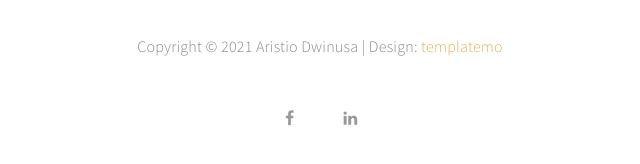
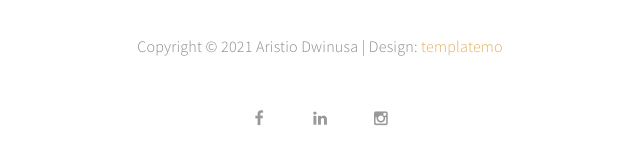
Before and after one commit to ar1stio/ar1stio.github.io, a plain HTML site: page index.html in a window 1280 px wide. Shown: the part 5813-5977 px from the top of the page, 320-960 px from the left. Drawn offline with Linux system fonts and the light colour scheme.

Commit message:
Update index.html
link sosmed

```diff
--- a/index.html
+++ b/index.html
@@ -990,11 +990,12 @@ http://www.templatemo.com/tm-498-stimulus
                     | Design: <a href="http://www.google.com/+templatemo" target="_parent">templatemo</a></p>
                     </div>
 				<ul class="wow fadeInUp social-icon" data-wow-delay="2s">
-                         <li><a href="#" class="fa fa-facebook"></a></li>
+                         <li><a target="_blank" href="https://www.facebook.com/aristio.nusa" class="fa fa-facebook"></a></li>
                          <!-- <li><a href="#" class="fa fa-twitter"></a></li> -->
                          <!-- <li><a href="#" class="fa fa-google-plus"></a></li> -->
                          <!-- <li><a href="#" class="fa fa-dribbble"></a></li> -->
-                         <li><a href="https://id.linkedin.com/in/aristio-dwinusa-160231119/in" class="fa fa-linkedin"></a></li>
+                         <li><a target="_blank" href="https://id.linkedin.com/in/aristio-dwinusa-160231119/in" class="fa fa-linkedin"></a></li>
+                         <li><a target="_blank" href="https://www.instagram.com/aristiodn/" class="fa fa-instagram"></a></li>
                     </ul>
                </div>
 
```
